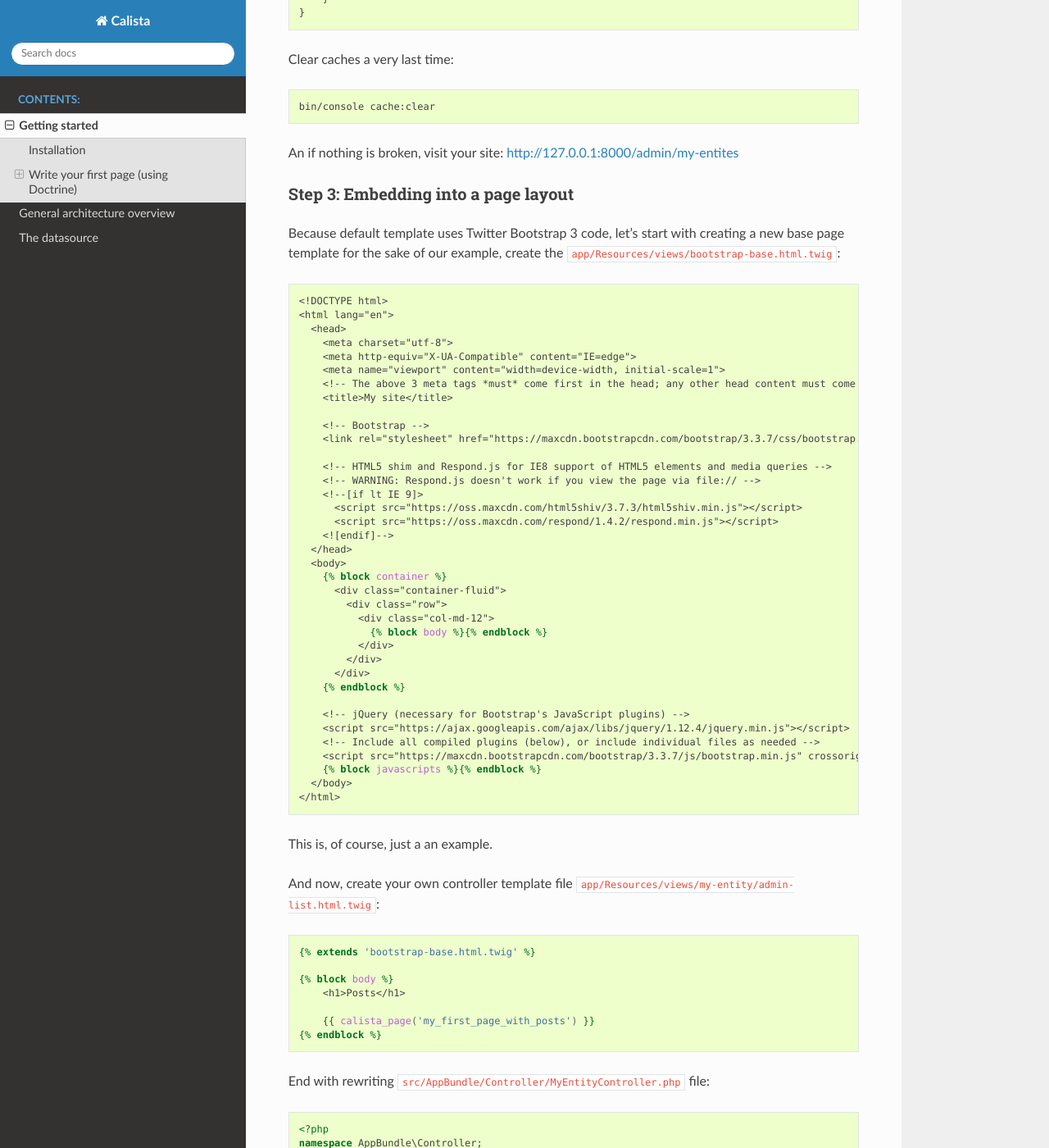
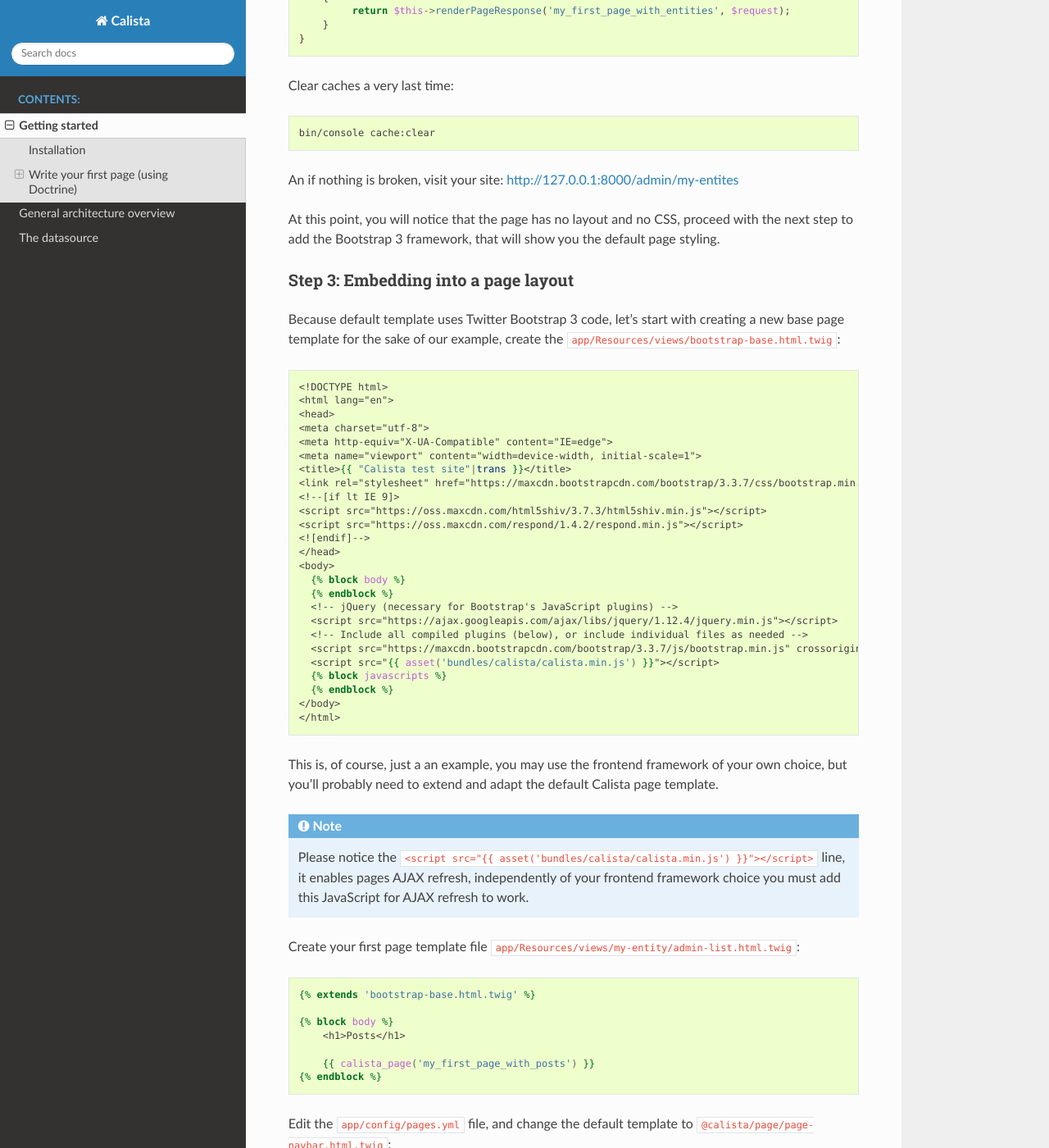
Before and after one commit to makinacorpus/php-calista, a Sphinx documentation site: the page built from docs/getting-started.rst, in a window 1280 px wide and 1400 px high, scrolled down 3370 px. Shown: the whole window at 82% size. Built offline with Sphinx 7.4.7 and the Read the Docs theme 2.0.0, drawn with Linux system fonts in a browser that asks for light colours; some of the changed text lies outside the part shown.

Commit message:
some documentation polishing

```diff
--- a/docs/getting-started.rst
+++ b/docs/getting-started.rst
@@ -1,17 +1,19 @@
 Getting started
 ===============
 
-This API can be used without the Symfony framework, but this tutorial will help
-you set it up in a Symfony project.
+This API can be used without the Symfony fullstack framework, nevertheless using
+it is the easiest way to start and learn.
+
+This guide postulates that you have a Symfony fullstack application up and running
+with at least one Doctrine entity, with data.
 
 Installation
 ------------
 
-First install it using composer:
+First install Calista using composer:
 
 .. code-block:: sh
 
-   cd /path/to/your/symfony/app
    composer require makinacorpus/php-calista
 
 .. note::
@@ -42,8 +44,8 @@
         }
     }
 
-Enable the ``property_info`` component. Edit your ``app/config/config.yml`` file
-then add ``property_info: {enabled: true}`` in the ``framework`` section:
+Enable the ``property_info`` component, edit your ``app/config/config.yml`` file
+then add the ``property_info`` section:
 
 .. code-block:: yaml
 
@@ -63,17 +65,17 @@
 Write your first page (using Doctrine)
 --------------------------------------
 
-This API is backend, data source independent, nevertheless is provides a
-default, striped down and rather incomplete Doctrine datasource you can re-use
-that will be sufficient for the sake of example.
+This API is backend independent, nevertheless it provides a default, striped-down
+yet incomplete Doctrine datasource: we are going to use it for the sake of example.
 
 As a pre-requisite, you must have a working Doctrine entity in your application
-that will reference as ``AppBundle:MyEntity``.
+with data in your database, we will name this entity ``AppBundle:MyEntity`` in
+this guide.
 
 Step 1: Register the datasource
 ^^^^^^^^^^^^^^^^^^^^^^^^^^^^^^^
 
-Edit your `app/config/services.yml` and add the following service:
+Edit the ``app/config/services.yml`` file and add the following service:
 
 .. code-block:: yaml
 
@@ -185,6 +187,10 @@
 
 An if nothing is broken, visit your site: http://127.0.0.1:8000/admin/my-entites
 
+At this point, you will notice that the page has no layout and no CSS, proceed
+with the next step to add the Bootstrap 3 framework, that will show you the
+default page styling.
+
 Step 3: Embedding into a page layout
 ^^^^^^^^^^^^^^^^^^^^^^^^^^^^^^^^^^^^
 
@@ -196,45 +202,41 @@
 
    <!DOCTYPE html>
    <html lang="en">
-     <head>
-       <meta charset="utf-8">
-       <meta http-equiv="X-UA-Compatible" content="IE=edge">
-       <meta name="viewport" content="width=device-width, initial-scale=1">
-       <!-- The above 3 meta tags *must* come first in the head; any other head content must come *after* these tags -->
-       <title>My site</title>
-
-       <!-- Bootstrap -->
-       <link rel="stylesheet" href="https://maxcdn.bootstrapcdn.com/bootstrap/3.3.7/css/bootstrap.min.css" integrity="sha384-BVYiiSIFeK1dGmJRAkycuHAHRg32OmUcww7on3RYdg4Va+PmSTsz/K68vbdEjh4u" crossorigin="anonymous">
-
-       <!-- HTML5 shim and Respond.js for IE8 support of HTML5 elements and media queries -->
-       <!-- WARNING: Respond.js doesn't work if you view the page via file:// -->
-       <!--[if lt IE 9]>
-         <script src="https://oss.maxcdn.com/html5shiv/3.7.3/html5shiv.min.js"></script>
-         <script src="https://oss.maxcdn.com/respond/1.4.2/respond.min.js"></script>
-       <![endif]-->
-     </head>
-     <body>
-       {% block container %}
-         <div class="container-fluid">
-           <div class="row">
-             <div class="col-md-12">
-               {% block body %}{% endblock %}
-             </div>
-           </div>
-         </div>
-       {% endblock %}
-
-       <!-- jQuery (necessary for Bootstrap's JavaScript plugins) -->
-       <script src="https://ajax.googleapis.com/ajax/libs/jquery/1.12.4/jquery.min.js"></script>
-       <!-- Include all compiled plugins (below), or include individual files as needed -->
-       <script src="https://maxcdn.bootstrapcdn.com/bootstrap/3.3.7/js/bootstrap.min.js" integrity="sha384-Tc5IQib027qvyjSMfHjOMaLkfuWVxZxUPnCJA7l2mCWNIpG9mGCD8wGNIcPD7Txa" crossorigin="anonymous"></script>
-       {% block javascripts %}{% endblock %}
-     </body>
+   <head>
+   <meta charset="utf-8">
+   <meta http-equiv="X-UA-Compatible" content="IE=edge">
+   <meta name="viewport" content="width=device-width, initial-scale=1">
+   <title>{{ "Calista test site"|trans }}</title>
+   <link rel="stylesheet" href="https://maxcdn.bootstrapcdn.com/bootstrap/3.3.7/css/bootstrap.min.css" integrity="sha384-BVYiiSIFeK1dGmJRAkycuHAHRg32OmUcww7on3RYdg4Va+PmSTsz/K68vbdEjh4u" crossorigin="anonymous">
+   <!--[if lt IE 9]>
+   <script src="https://oss.maxcdn.com/html5shiv/3.7.3/html5shiv.min.js"></script>
+   <script src="https://oss.maxcdn.com/respond/1.4.2/respond.min.js"></script>
+   <![endif]-->
+   </head>
+   <body>
+     {% block body %}
+     {% endblock %}
+     <!-- jQuery (necessary for Bootstrap's JavaScript plugins) -->
+     <script src="https://ajax.googleapis.com/ajax/libs/jquery/1.12.4/jquery.min.js"></script>
+     <!-- Include all compiled plugins (below), or include individual files as needed -->
+     <script src="https://maxcdn.bootstrapcdn.com/bootstrap/3.3.7/js/bootstrap.min.js" integrity="sha384-Tc5IQib027qvyjSMfHjOMaLkfuWVxZxUPnCJA7l2mCWNIpG9mGCD8wGNIcPD7Txa" crossorigin="anonymous"></script>
+     <script src="{{ asset('bundles/calista/calista.min.js') }}"></script>
+     {% block javascripts %}
+     {% endblock %}
+   </body>
    </html>
 
-This is, of course, just a an example.
+This is, of course, just a an example, you may use the frontend framework of
+your own choice, but you'll probably need to extend and adapt the default
+Calista page template.
 
-And now, create your own controller template file ``app/Resources/views/my-entity/admin-list.html.twig``:
+.. note::
+
+   Please notice the ``<script src="{{ asset('bundles/calista/calista.min.js') }}"></script>``
+   line, it enables pages AJAX refresh, independently of your frontend framework
+   choice you must add this JavaScript for AJAX refresh to work.
+
+Create your first page template file ``app/Resources/views/my-entity/admin-list.html.twig``:
 
 .. code-block:: twig
 
@@ -245,6 +247,21 @@
 
        {{ calista_page('my_first_page_with_posts') }}
    {% endblock %}
+
+Edit the ``app/config/pages.yml`` file, and change the default template to
+``@calista/page/page-navbar.html.twig``:
+
+.. code-block:: yaml
+
+   calista:
+       pages:
+           my_first_page_with_entities:
+               # ...
+               view:
+                   # ...
+                   templates:
+                       default: '@calista/page/page-navbar.html.twig'
+                   view_type: twig_page
 
 End with rewriting ``src/AppBundle/Controller/MyEntityController.php`` file:
 
```
Also changed, not shown: other parts of docs/getting-started.rst (+2 -0 lines).
